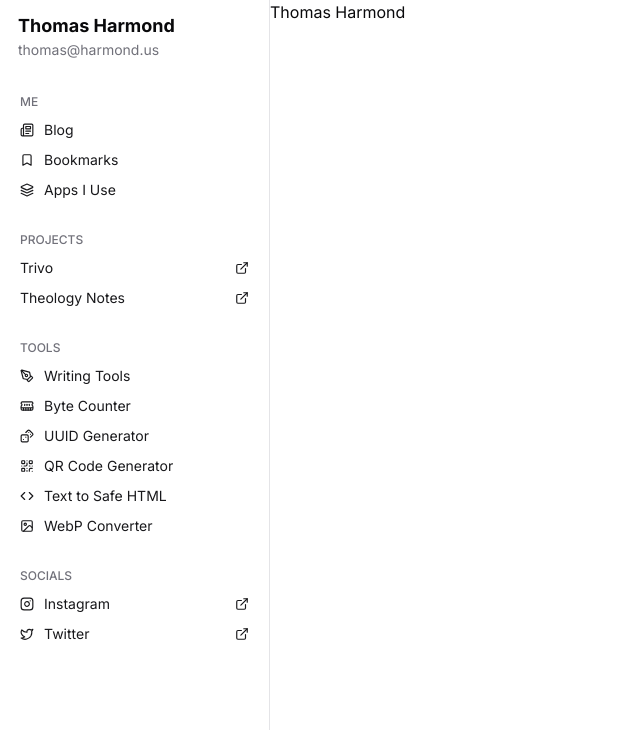
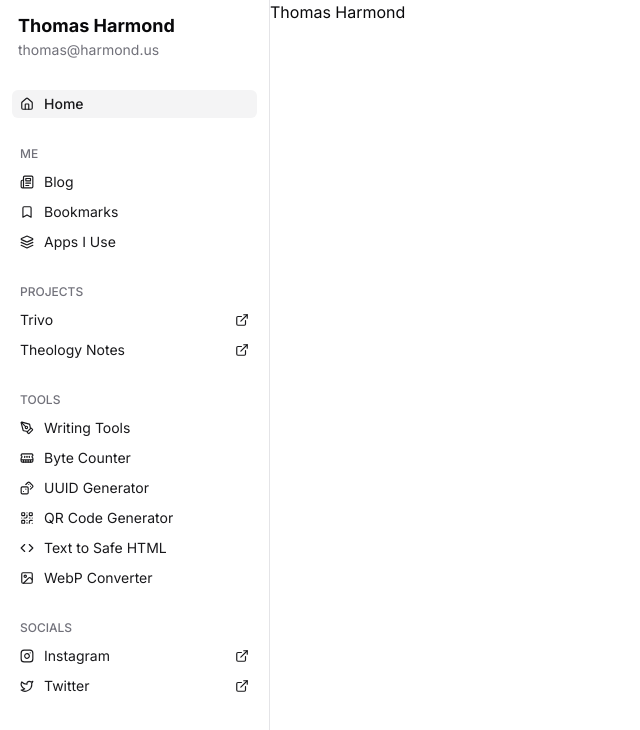
Before and after one commit to teharmond/thomasharmond, a Next.js app: page / in a window 1280 px wide. Shown: the top 730 px of the page, without its empty margins (0-640 px from the left). Built offline with nearby package versions, Linux system fonts and the light colour scheme.

Commit message:
sidebar changes

```diff
--- a/components/sidebar/sidebar.tsx
+++ b/components/sidebar/sidebar.tsx
@@ -16,6 +16,7 @@ import {
   X,
   Code,
   ImageIcon,
+  Home,
 } from "lucide-react";
 import Link from "next/link";
 import { usePathname } from "next/navigation";
@@ -39,7 +40,13 @@ export default function ResponsiveSidebar() {
           </div>
         </div>
       </div>
-
+      <div className="flex flex-col gap-0.5">
+        <SidebarLink
+          href="/"
+          icon={<Home className="w-3.5 h-3.5" />}
+          text="Home"
+        />
+      </div>
       <div className="flex flex-col gap-0.5">
         <div className="text-muted-foreground text-xs uppercase font-medium px-2 py-1">
           Me
```
